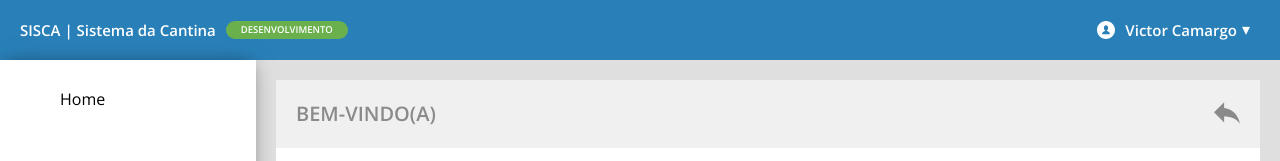
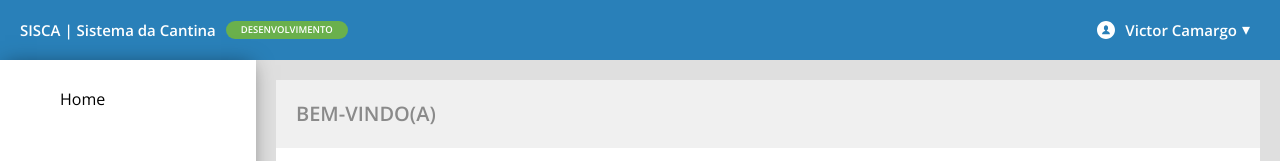
Before and after one commit to camarvito/SISCA, a Vue app: page /dashboard in a window 1280 px wide. Shown: the top 161 px of the page. Built offline with nearby package versions, Linux system fonts and the light colour scheme; what vue-the-mask would draw is missing.

Commit message:
feat: improve routing experience

```diff
--- a/src/components/ContentHeader.vue
+++ b/src/components/ContentHeader.vue
@@ -14,11 +14,14 @@
         <use xlink:href="@/assets/sprites.svg#refresh-button"></use>
       </svg>
       <svg
-        v-if="true"
+        :style="{ cursor: goBack ? 'pointer' : 'default' }"
         class="content__header--options--icon"
         @click="$router.go(-1)"
       >
-        <use xlink:href="@/assets/sprites.svg#back-arrow"></use>
+        <use
+          :style="{ display: goBack ? 'block' : 'none' }"
+          xlink:href="@/assets/sprites.svg#back-arrow"
+        ></use>
       </svg>
     </div>
   </div>
@@ -34,16 +37,10 @@ export default {
     };
   },
   computed: {
-    ...mapState(['title', 'clear', 'goBack']),
-    // title() {
-    //   return this.$store.state.contentHeader.title;
-    // },
-    // loadClear() {
-    //   return this.$store.state.contentHeader.clear;
-    // },
-    // loadReturn() {
-    //   return this.$store.state.contentHeader.title;
-    // },
+    ...mapState(['title']),
+    goBack() {
+      return this.$route.name !== 'home' && true;
+    },
   },
   methods: {
     setAnimation() {
--- a/src/components/costumer-info/Costumer.vue
+++ b/src/components/costumer-info/Costumer.vue
@@ -71,15 +71,9 @@ export default {
   methods: {
     ...costumerDebitsActions(['fetchDebits']),
   },
-  mounted() {
+  created() {
     const { id } = this.$route.params;
     this.fetchDebits(id);
-
-    this.$store.commit('changeContentHeader', {
-      title: 'Dados do Cliente',
-      loadClear: false,
-      loadReturn: true,
-    });
   },
 };
 </script>
--- a/src/store/index.js
+++ b/src/store/index.js
@@ -15,13 +15,7 @@ export default new Vuex.Store({
     clear: false,
     goBack: true,
   },
-  mutations: {
-    changeContentHeader(state, payload) {
-      (state.title = payload.title),
-        (state.clear = payload.loadClear),
-        (state.goBack = payload.loadReturn);
-    },
-  },
+  mutations: {},
   actions: {},
   modules: {
     costumers,
--- a/src/views/Dashboard/Home.vue
+++ b/src/views/Dashboard/Home.vue
@@ -30,18 +30,6 @@
     </div>
   </div>
 </template>
-
-<script>
-export default {
-  mounted() {
-    this.$store.commit('changeContentHeader', {
-      title: 'Bem-vindo(a)',
-      loadClear: false,
-      loadReturn: true,
-    });
-  },
-};
-</script>
 
 <style lang="scss">
 .home {
--- a/src/views/Dashboard/RegisterCostumerForm.vue
+++ b/src/views/Dashboard/RegisterCostumerForm.vue
@@ -255,13 +255,6 @@ export default {
       });
     },
   },
-  mounted() {
-    this.$store.commit('changeContentHeader', {
-      title: 'Cadastrar Cliente',
-      loadClear: true,
-      loadReturn: true,
-    });
-  },
 };
 </script>
 
```
